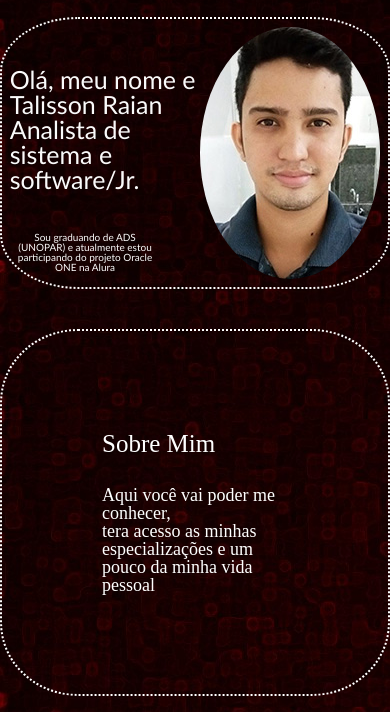
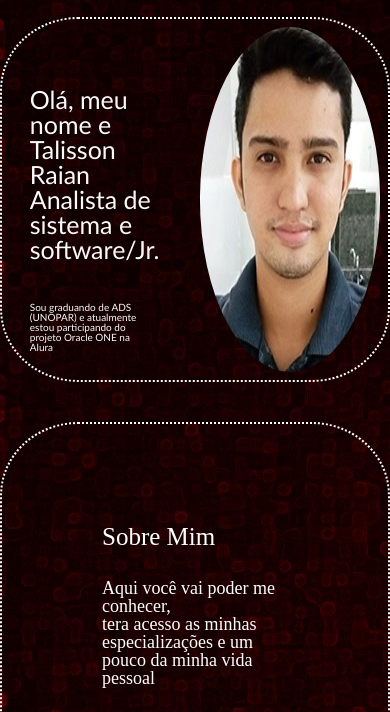
Before and after one commit to TalissonRaian/sitetalisraian, a plain HTML site: page index.html in a window 390 px wide. Shown: the part 61-773 px from the top of the page. Drawn offline with Linux system fonts and the light colour scheme; grey boxes are pictures that could not be loaded.

Commit message:
Update pag.css

```diff
--- a/pag.css
+++ b/pag.css
@@ -56,9 +56,12 @@ button{
         display: block;
 
     }
+    .bio{
+        padding: 20px;
 
+    }
     .apresent{
-        text-align: center;
+        text-align: left;
         font-size: 10px;
         margin-right: 10px;
 
```
